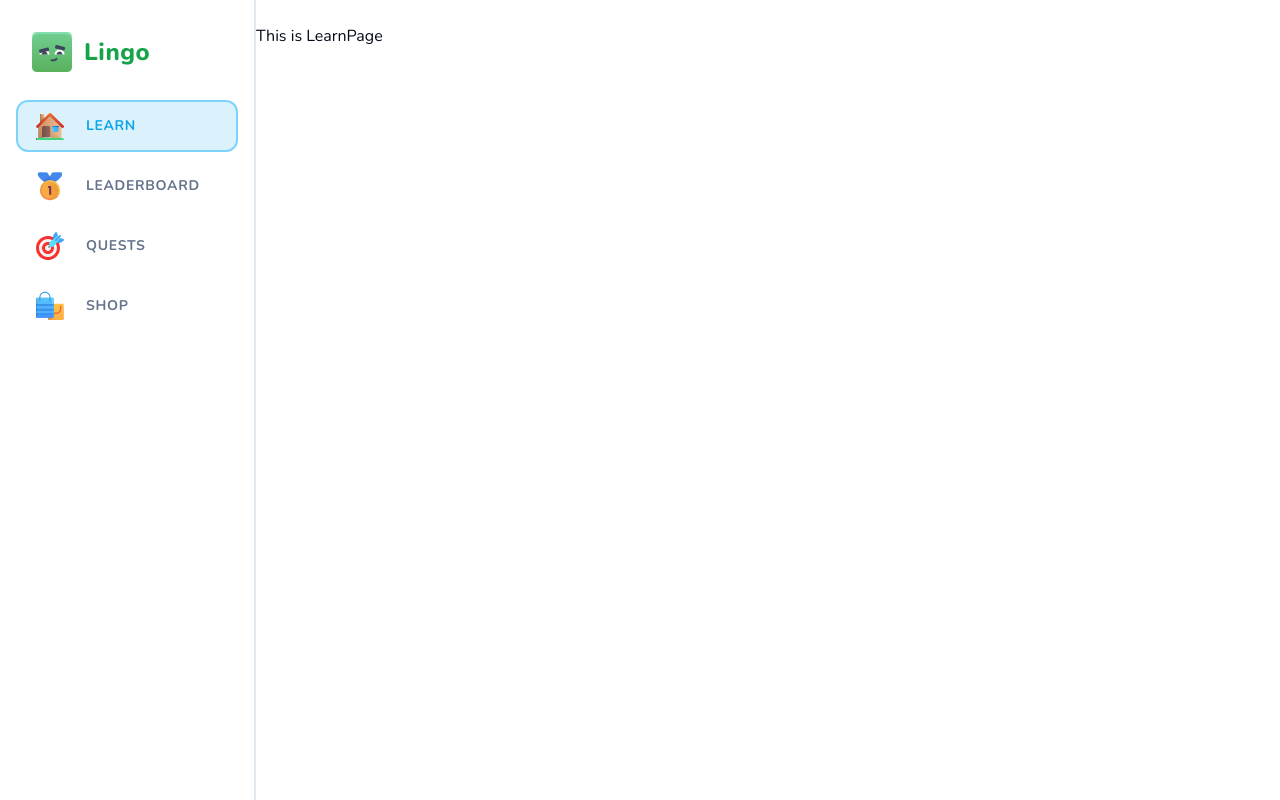
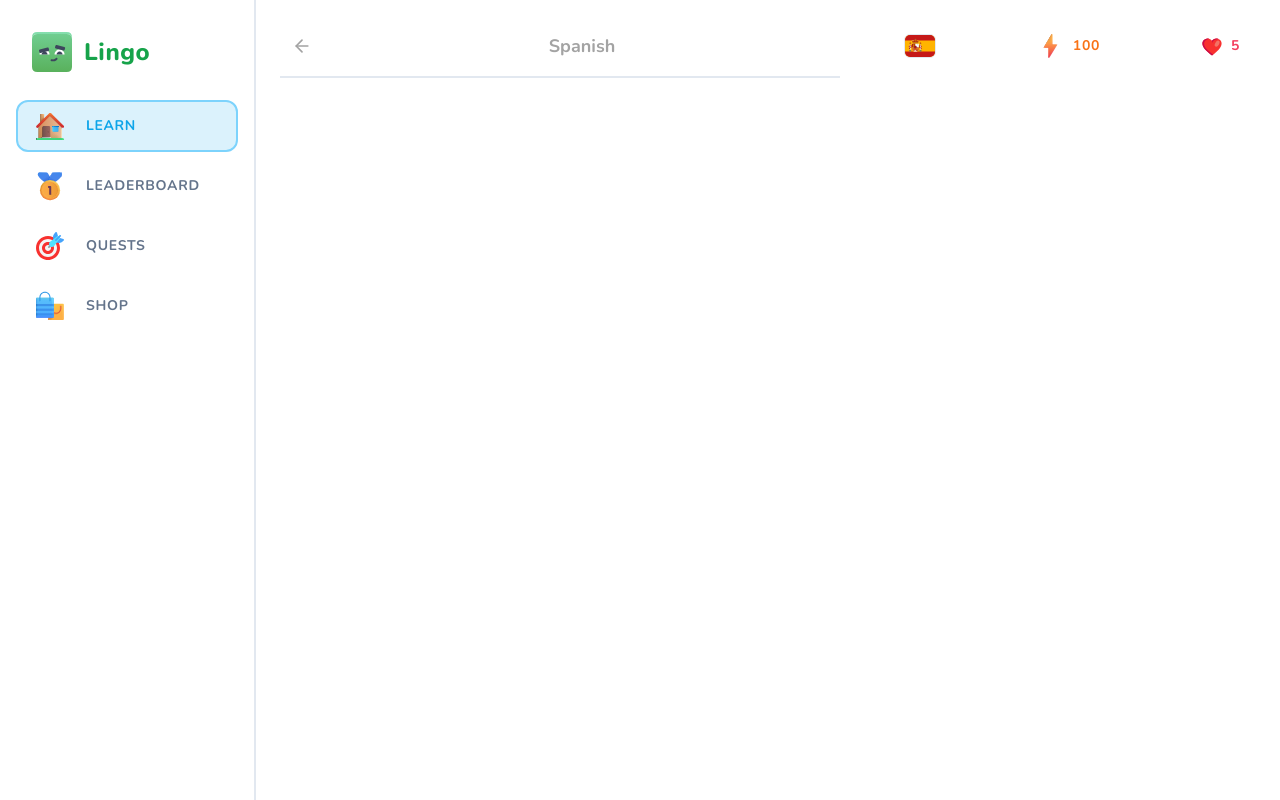
Before and after one commit to Seabass2333/Seabass-lingo, a Next.js app: page /learn in a window 1280 px wide. Built offline with nearby package versions, Linux system fonts and the light colour scheme.

Commit message:
feat: add header

```diff
--- /dev/null
+++ b/app/(main)/learn/header.tsx
@@ -0,0 +1,25 @@
+import Link from 'next/link'
+import { ArrowLeft } from 'lucide-react'
+
+import { Button } from '@/components/ui/button'
+
+type Props = {
+  title: string
+}
+
+export const Header = ({ title }: Props) => {
+  return (
+    <div className='sticky top-0 bg-white pb-3 lg:pt-[28px] lg:mt-[-28px] flex items-center justify-between border-b-2 mb-5 text-neutral-400 lg:z-50'>
+      <Link href='/courses'>
+        <Button
+          variant='ghost'
+          size='sm'
+        >
+          <ArrowLeft className='h-5 w-5 stroke-2 text-neutral-400' />
+        </Button>
+      </Link>
+      <h1 className='font-bold text-lg'>{title}</h1>
+      <div></div>
+    </div>
+  )
+}
--- a/app/(main)/learn/page.tsx
+++ b/app/(main)/learn/page.tsx
@@ -1,7 +1,27 @@
-'use client'
+import { FeedWrapper } from '@/components/feed-wrapper'
+import { StickyWrapper } from '@/components/sticky-wrapper'
+import { Header } from './header'
+import { UserProgress } from '@/components/user-progress'
 
 const LearnPage = () => {
-  return <div>This is LearnPage</div>
+  return (
+    <div className='flex flex-row-reverse gap-[48px] px-6'>
+      <StickyWrapper>
+        <UserProgress
+          activeCourse={{
+            title: 'Spanish',
+            imageSrc: '/es.svg'
+          }}
+          hearts={5}
+          points={100}
+          hasActiveSubscription={false}
+        />
+      </StickyWrapper>
+      <FeedWrapper>
+        <Header title='Spanish' />
+      </FeedWrapper>
+    </div>
+  )
 }
 
 export default LearnPage
--- /dev/null
+++ b/components/feed-wrapper.tsx
@@ -0,0 +1,7 @@
+type Props = {
+  children: React.ReactNode
+}
+
+export const FeedWrapper = ({ children }: Props) => {
+  return <div className='flex-1 relative top-0 pb-10'>{children}</div>
+}
--- /dev/null
+++ b/components/sticky-wrapper.tsx
@@ -0,0 +1,13 @@
+type Props = {
+  children: React.ReactNode
+}
+
+export const StickyWrapper = ({ children }: Props) => {
+  return (
+    <div className='hidden lg:block w-[368px] sticky self-end bottom-6'>
+      <div className='min-h-[calc(100vh-48px)] sticky top-6 flex flex-col gap-y-4'>
+        {children}
+      </div>
+    </div>
+  )
+}
--- /dev/null
+++ b/components/user-progress.tsx
@@ -0,0 +1,70 @@
+import Link from 'next/link'
+import { Button } from './ui/button'
+import Image from 'next/image'
+import { InfinityIcon } from 'lucide-react'
+
+type Props = {
+  activeCourse: {
+    title: string
+    imageSrc: string
+  } // TODO: replace with DB date type
+  hearts: number
+  points: number
+  hasActiveSubscription: boolean
+}
+export const UserProgress = ({
+  activeCourse,
+  hearts,
+  points,
+  hasActiveSubscription
+}: Props) => {
+  return (
+    <div className='flex items-center justify-between gap-x-2 w-full'>
+      <Link href='/courses'>
+        <Button variant='ghost'>
+          <Image
+            src={activeCourse.imageSrc}
+            alt={activeCourse.title}
+            width={32}
+            height={32}
+            className='rounded-md border'
+          />
+        </Button>
+      </Link>
+      <Link href='/shop'>
+        <Button
+          variant='ghost'
+          className='text-orange-500'
+        >
+          <Image
+            src='/points.svg'
+            alt='Points'
+            width={28}
+            height={28}
+            className='mr-2'
+          />
+          {points}
+        </Button>
+      </Link>
+      <Link href='/shop'>
+        <Button
+          variant='ghost'
+          className='text-rose-500'
+        >
+          <Image
+            src='/heart.svg'
+            alt='Hearts'
+            width={22}
+            height={22}
+            className='mr-2'
+          />
+          {hasActiveSubscription ? (
+            <InfinityIcon className='h-4 w-4 stroke-[3]' />
+          ) : (
+            hearts
+          )}
+        </Button>
+      </Link>
+    </div>
+  )
+}
```
